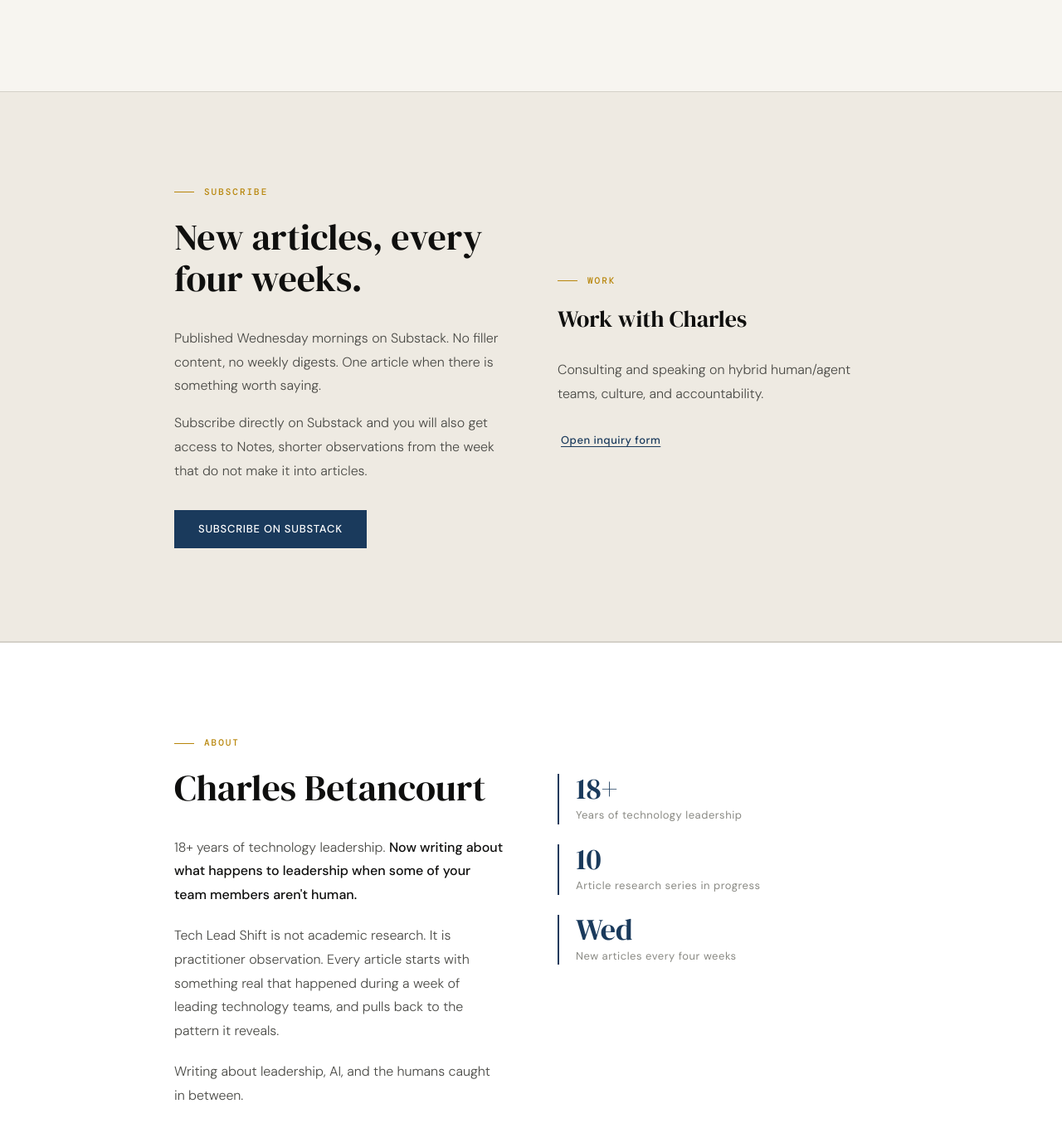
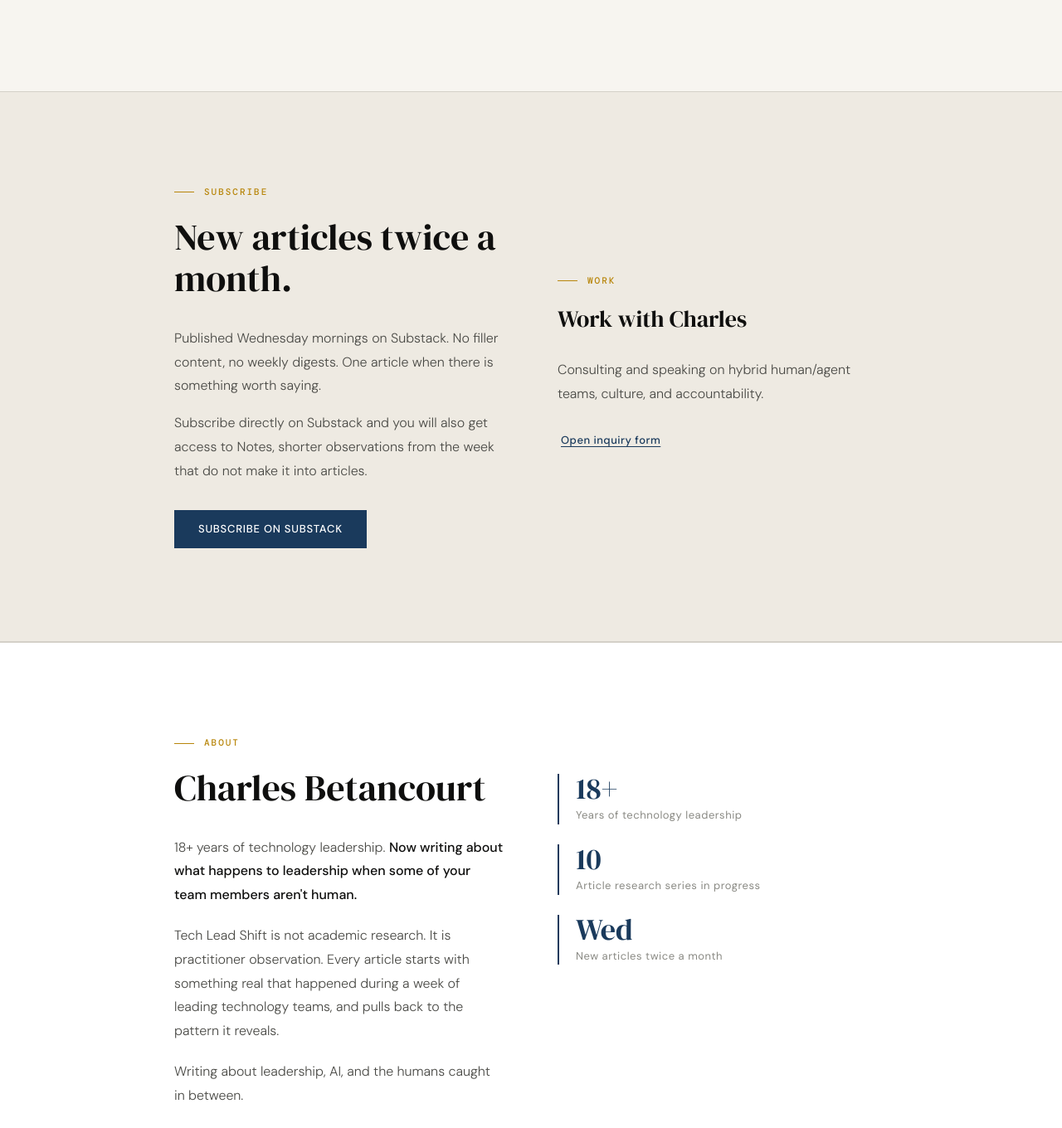
Before and after one commit to cotibllc/websites, a Next.js app in the folder techleadshift/: page / in a window 1280 px wide. Shown: the part 1607-2967 px from the top of the page at 83% size. Built offline with nearby package versions, Linux system fonts and the light colour scheme; no server answers.

Commit message:
techleadshift: publishing cadence copy is twice a month (was every four weeks)

```diff
--- a/techleadshift/app/page.tsx
+++ b/techleadshift/app/page.tsx
@@ -279,7 +279,7 @@ export default async function HomePage() {
           <div className="newsletter-inner">
             <div className="newsletter-body">
               <div className="section-label">Subscribe</div>
-              <h2 className="section-headline">New articles, every four weeks.</h2>
+              <h2 className="section-headline">New articles twice a month.</h2>
               <p>
                 Published Wednesday mornings on Substack. No filler content, no weekly digests.
                 One article when there is something worth saying.
@@ -346,7 +346,7 @@ export default async function HomePage() {
               </div>
               <div className="stat-item">
                 <div className="stat-number">Wed</div>
-                <div className="stat-label">New articles every four weeks</div>
+                <div className="stat-label">New articles twice a month</div>
               </div>
             </div>
           </div>
```
